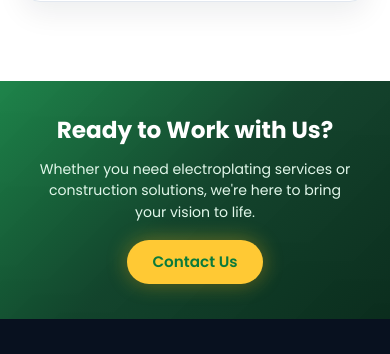
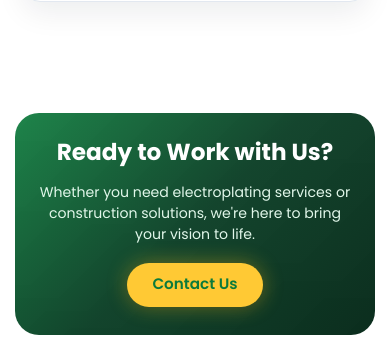
Before and after one commit to LaxusFrFr/binephils, a plain HTML site: page index.html in a window 390 px wide. Shown: the part 6176-6530 px from the top of the page. Drawn offline with Linux system fonts and the light colour scheme.

Commit message:
Make CTA a smaller centered card on mobile
Made-with: Cursor

```diff
--- a/styles.css
+++ b/styles.css
@@ -2890,12 +2890,24 @@ a {
 @media (max-width: 720px) {
   .cta-section {
     padding: 2rem 0 2.2rem;
+    /* On mobile, let the background be the page color and move
+       the green gradient into a smaller inner card instead. */
+    background: transparent;
   }
 
   .cta-inner {
     max-width: 360px;
     margin: 0 auto;
-    padding: 0 1.25rem;
+    padding: 1.4rem 1.25rem 1.8rem;
+    border-radius: 24px;
+    background: linear-gradient(
+        135deg,
+        rgba(11, 122, 59, 0.92) 0%,
+        rgba(8, 60, 35, 0.95) 50%,
+        rgba(5, 40, 24, 0.97) 100%
+      ),
+      linear-gradient(180deg, transparent 0%, rgba(0, 0, 0, 0.2) 100%);
+    color: #ffffff;
   }
 
   .cta-section h2 {
```
